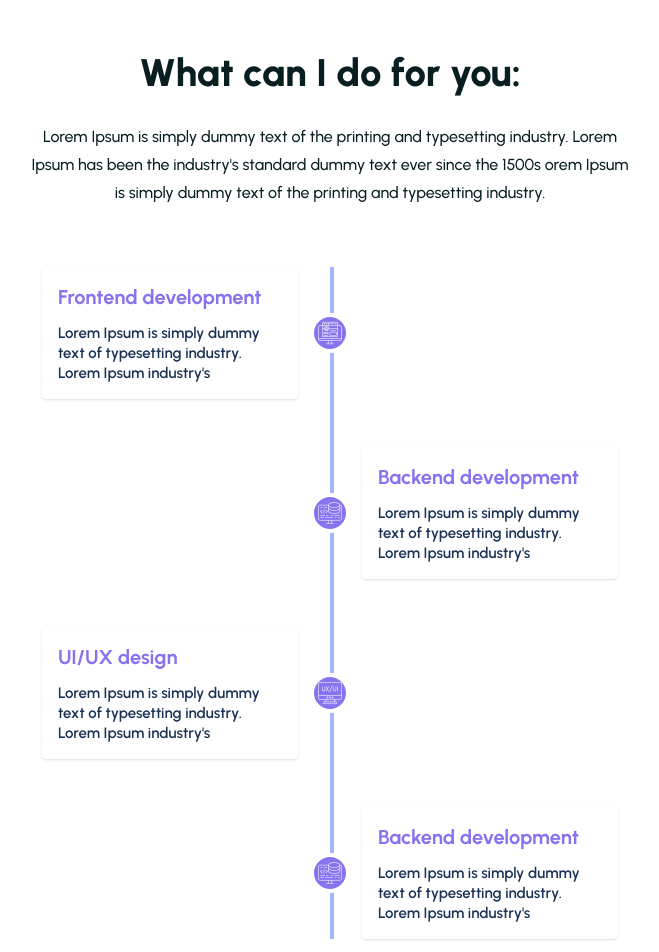
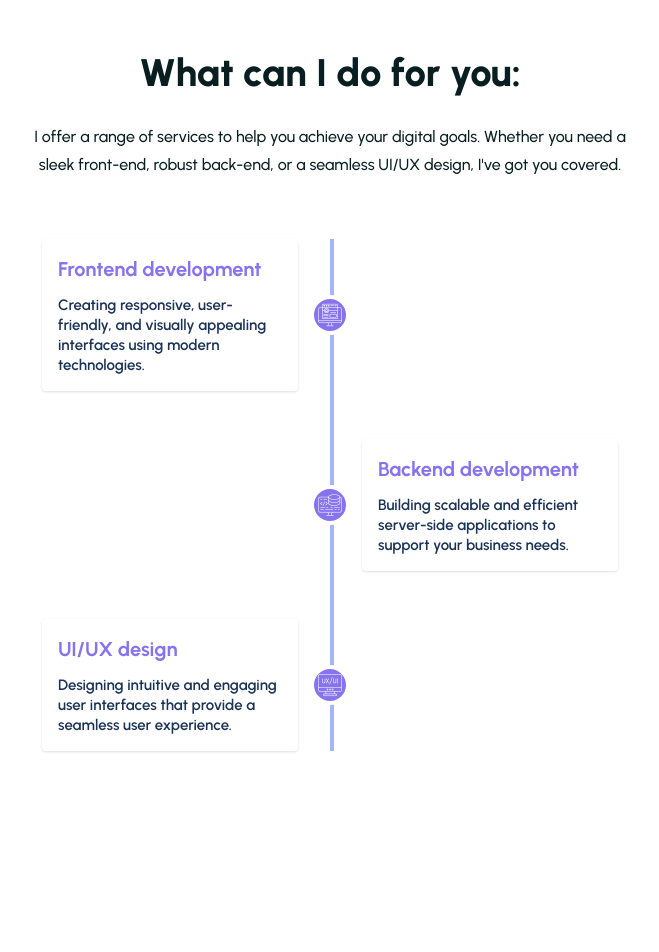
Before and after one commit to moradoulhaj/portfolio, a React (Vite) app: page / in a window 1280 px wide. Shown: the part 680-1632 px from the top of the page, without its empty margins (330-989 px from the left). Built offline with nearby package versions, Linux system fonts and the light colour scheme; the HTML template or start-up script is replaced by a standard one.

Commit message:
some modification

```diff
--- a/src/components/Services.jsx
+++ b/src/components/Services.jsx
@@ -2,6 +2,7 @@ import React from "react";
 import frontEndImg from "../assets/images/front-end.png";
 import backEndImg from "../assets/images/backend.png";
 import designImg from "../assets/images/design.png";
+import appsImg from "../assets/images/apps.png";
 
 function Services() {
   return (
@@ -12,10 +13,9 @@ function Services() {
             What can I do for you:
           </h2>
           <p className=" lg:max-w-[600px] lg:mx-auto text-secondary font-[500] text-[16px] leading-7">
-            Lorem Ipsum is simply dummy text of the printing and typesetting
-            industry. Lorem Ipsum has been the industry's standard dummy text
-            ever since the 1500s orem Ipsum is simply dummy text of the printing
-            and typesetting industry.
+            I offer a range of services to help you achieve your digital goals.
+            Whether you need a sleek front-end, robust back-end, or a seamless
+            UI/UX design, I've got you covered.
           </p>
         </div>
         <div className="flex flex-col justify-center sm:py-12">
@@ -38,15 +38,15 @@ function Services() {
                           Frontend development
                         </h3>
                         <p className="text-[15px] text-txt group-hover:text-white group-hover:font-[500]">
-                          Lorem Ipsum is simply dummy text of typesetting
-                          industry. Lorem Ipsum industry's
+                          Creating responsive, user-friendly, and visually
+                          appealing interfaces using modern technologies.
                         </p>
                       </div>
                     </div>
                   </div>
                   <div className=" rounded-full bg-primary border-white border-4 w-10 h-10 absolute left-1/2 transform -translate-x-1/2 -translate-y-4 sm:translate-y-0 flex items-center justify-center">
                     <figure>
-                      <img src={frontEndImg} alt=""  />
+                      <img src={frontEndImg} alt="" />
                     </figure>
                   </div>
                 </div>
@@ -67,15 +67,15 @@ function Services() {
                           Backend development
                         </h3>
                         <p className="text-[15px] text-txt group-hover:text-white group-hover:font-[500]">
-                          Lorem Ipsum is simply dummy text of typesetting
-                          industry. Lorem Ipsum industry's
+                          Building scalable and efficient server-side
+                          applications to support your business needs.
                         </p>
                       </div>
                     </div>
                   </div>
                   <div className=" rounded-full bg-primary border-white border-4 w-10 h-10 absolute left-1/2 transform -translate-x-1/2 -translate-y-4 sm:translate-y-0 flex items-center justify-center">
                     <figure>
-                      <img src={backEndImg} alt=""  />
+                      <img src={backEndImg} alt="" />
                     </figure>
                   </div>
                 </div>
@@ -97,15 +97,15 @@ function Services() {
                           UI/UX design
                         </h3>
                         <p className="text-[15px] text-txt group-hover:text-white group-hover:font-[500]">
-                          Lorem Ipsum is simply dummy text of typesetting
-                          industry. Lorem Ipsum industry's
+                          Designing intuitive and engaging user interfaces that
+                          provide a seamless user experience.
                         </p>
                       </div>
                     </div>
                   </div>
                   <div className=" rounded-full bg-primary border-white border-4 w-10 h-10 absolute left-1/2 transform -translate-x-1/2 -translate-y-4 sm:translate-y-0 flex items-center justify-center">
                     <figure>
-                      <img src={designImg} alt=""  />
+                      <img src={designImg} alt="" />
                     </figure>
                   </div>
                 </div>
@@ -113,7 +113,7 @@ function Services() {
 
               {/* -----------------------Right Card------------------------ */}
 
-              <div className="mt-6 sm:mt-0 sm:mb-12">
+              {/* <div className="mt-6 sm:mt-0 sm:mb-12">
                 <div className="flex items-center flex-col sm:flex-row">
                   <div className="flex justify-end w-full mx-auto items-center">
                     <div className="w-full sm:w-1/2 sm:pl-8">
@@ -124,22 +124,21 @@ function Services() {
                         className="bg-white p-4 rounded shadow group hover:bg-primary cursor-pointer ease-in duration-150 "
                       >
                         <h3 className="text-primary font-[700] mb-3 group-hover:text-white group-hover:font-[600] text-xl">
-                          Backend development
+                          Application Development
                         </h3>
                         <p className="text-[15px] text-txt group-hover:text-white group-hover:font-[500]">
-                          Lorem Ipsum is simply dummy text of typesetting
-                          industry. Lorem Ipsum industry's
+                         Developing robust and scalable applications tailored to your specific business requirements.
                         </p>
                       </div>
                     </div>
                   </div>
                   <div className=" rounded-full bg-primary border-white border-4 w-10 h-10 absolute left-1/2 transform -translate-x-1/2 -translate-y-4 sm:translate-y-0 flex items-center justify-center">
                     <figure>
-                      <img src={backEndImg} alt=""  />
+                      <img src={backEndImg} alt="" />
                     </figure>
                   </div>
                 </div>
-              </div>
+              </div> */}
             </div>
           </div>
         </div>
```
